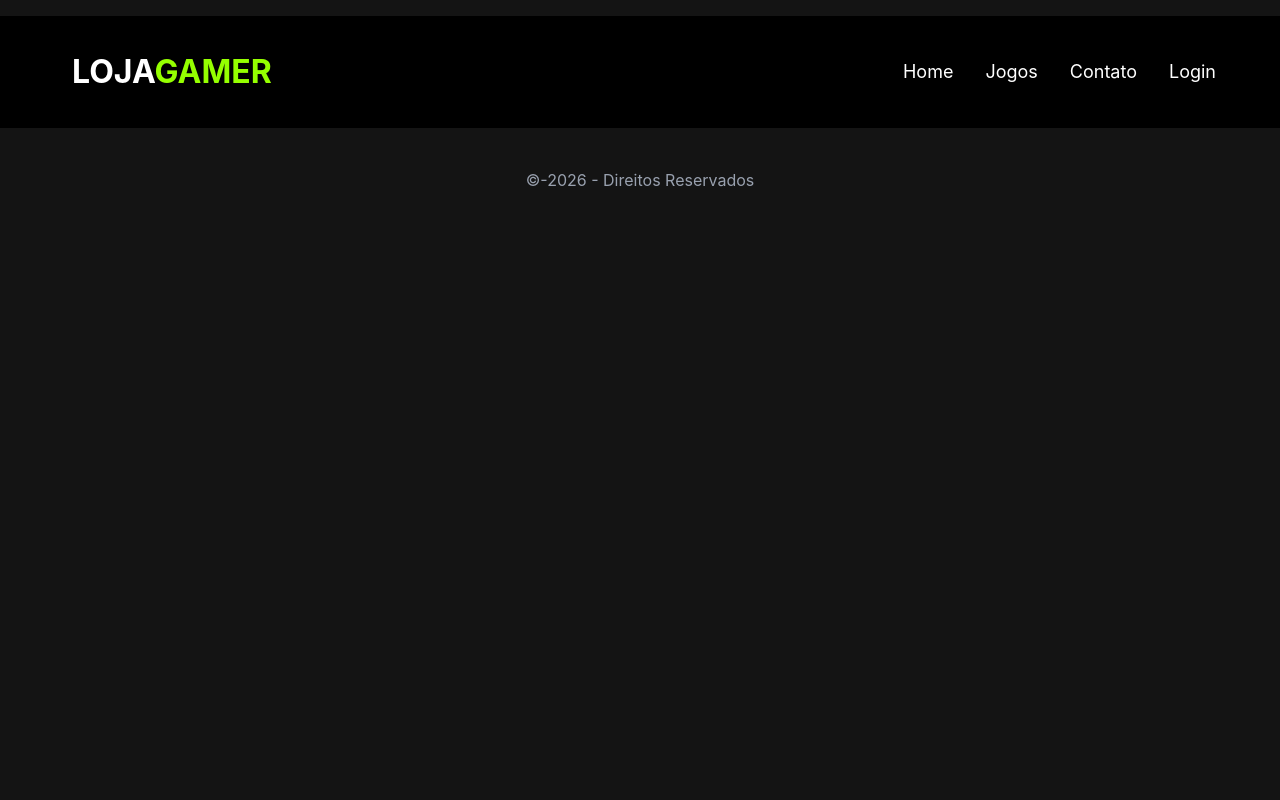
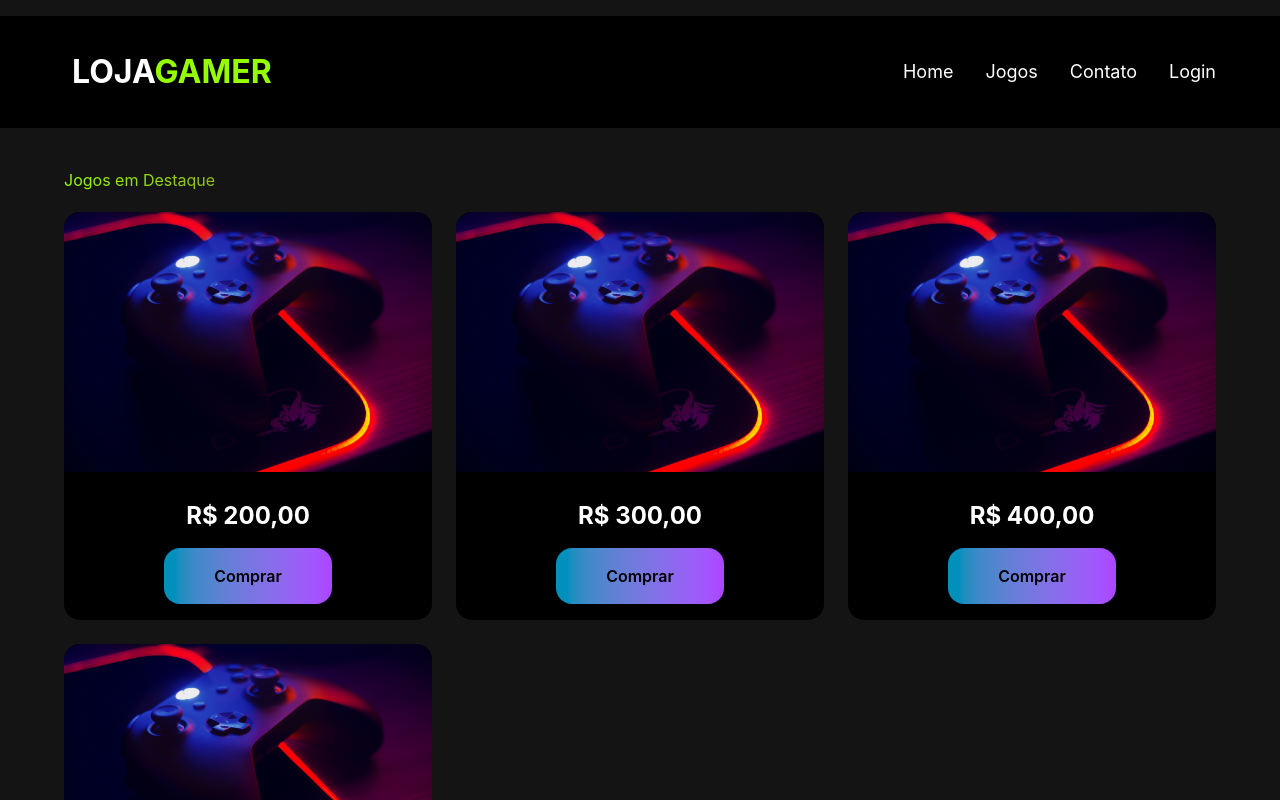
Before and after one commit to diego-caio/LojaGamer, a React (Vite) app: page / in a window 1280 px wide. Shown: the top 800 px of the page. Built offline with nearby package versions, Linux system fonts and the light colour scheme.

Commit message:
feat: Codificando e estilizando jogos,contato e GamerCard

```diff
--- a/src/components/GameCard.jsx
+++ b/src/components/GameCard.jsx
@@ -1,14 +1,15 @@
+
 // Destruct
-const GameCard = ({titulo,preco,imagem}) => {
+const GameCard = ({ titulo, preco, imagem }) => {
   return (
-    <div className="bg-black rounded-2x1 overflow-hidden transition-all duration-300 hover:-translate-y-2 hover:border-4 hover:border-[#95ff00]">
-      <img src={imagem} alt={titulo} className="w-full h-[260px] object-cover"/>
+    <div className="bg-black rounded-2xl overflow-hidden transition-all duration-300 hover:-translate-y-2 hover:border-4 hover:border-[#95ff00]">
+
+      <img src={imagem} alt={titulo} className="w-full h-[260px] object-cover" />
 
       <article className="p-4 text-center">
-        <h2 className="text-2xl text-[#95ff00] uppercase mb-3 font-bold">{titulo}</h2>
-        <p className="text-white text-2x1 font-bold mb-4">{preco}</p>
-        <button className="bg-gradient-to-r from-cyan-600 to-purple-500 w-[50%] py-4 px-4 rounded-2x1 border-none cursor-pointer
-        font-semibold transition-all duration-300 hover:scale-105">Comprar</button>
+        <h2 className="text-xl text-[#95ff00] uppercase mb-3 font-bold"></h2>
+        <p className=" text-white text-2xl font-bold mb-4">{preco}</p>
+        <button className="bg-gradient-to-r from-cyan-600 to-purple-500 w-[50%] py-4 px-4 rounded-2xl border-none cursor-pointer font-semibold transition-all duration-300 hover:scale-105">Comprar</button>
       </article>
     </div>
   )
--- a/src/css/estilo.css
+++ b/src/css/estilo.css
@@ -11,3 +11,14 @@
         text-shadow: 0 0 10px #32f332, 0 0 20px #a8dfe1;
     }
 }
+
+.titulo {
+    background-image: linear-gradient(to right, #95ff00, purple, #95ff00);
+    margin-bottom: 20px;
+    -webkit-text-fill-color: transparent;
+    background-clip: text;
+}
+
+.titulo:hover{
+    animation: acender 0.5s forwards;
+}
--- a/src/pages/Contato.jsx
+++ b/src/pages/Contato.jsx
@@ -2,9 +2,26 @@
 
 const Contato = () => {
   return (
-    <>
+    <main className="grow flex items-center justify-center px-4">
+      <div className="bg-black p-8 sm:p-10 rounded-[20px] w-full max-w-md shadow-2xl border-2 border-[#95ff00]">
 
-    </>
+        <h2 className="text-2xl sm:text-3xl font-extrabold text-[#95ff00] text-center mb-6 uppercase tracking-wider">
+          Fale Conosco
+        </h2>
+
+        <p className="text-gray-300 text-center mb-6">
+          Entre em contato conosco através do e-mail:
+        </p>
+
+        <a
+          href="mailto:suporte@lojagamer.com"
+          className="block text-center text-[#95ff00] font-semibold hover:underline transition-all"
+        >
+          suporte@lojagamer.com
+        </a>
+
+      </div>
+    </main>
   )
 }
 
--- a/src/pages/Home.jsx
+++ b/src/pages/Home.jsx
@@ -1,10 +1,29 @@
-
+import GameCard from '../components/GameCard'
+import ImagemJogo from '../assets/imagem.png'
 
 const Home = () => {
+
+  const jogos =[
+    {id:1,titulo:"Jogo 1", preco: "R$ 200,00", imagem:ImagemJogo},
+    {id:2,titulo:"Jogo 2", preco: "R$ 300,00", imagem:ImagemJogo},
+    {id:3,titulo:"Jogo 3", preco: "R$ 400,00", imagem:ImagemJogo},
+    {id:4,titulo:"Jogo 4", preco: "R$ 500,00", imagem:ImagemJogo},
+  ]
   return (
-    <>
+    <main className='px-[5%] mt-10 mb-16 grow'>
+      <h2 className='titulo text-3x1'>Jogos em Destaque</h2>
 
-    </>
+      <section className='grid grid-cols-[repeat(auto-fit,minmax(280px,1fr))] gap-6'>
+        {jogos.map((jogo)=>(
+          <GameCard
+          key={jogo.id}
+          titulo={jogo.titulo}
+          preco={jogo.preco}
+          imagem={jogo.imagem}
+          />
+        ))}
+      </section>
+    </main>
   )
 }
 
--- a/src/pages/Jogos.jsx
+++ b/src/pages/Jogos.jsx
@@ -2,9 +2,10 @@
 
 const Jogos = () => {
   return (
-    <>
-
-    </>
+    <main className= "px-[5%] my-8 grow" >
+      <h2 className="text-3xl font-bold mb-4 text-[#95ff00]">Catálogo de Jogos</h2>
+      <p className="text-gray-300">Aqui você encontrará todos os jogos disponíveis na nossa loja gamer.</p>
+    </main >
   )
 }
 
--- a/src/pages/Login.jsx
+++ b/src/pages/Login.jsx
@@ -1,10 +1,71 @@
-
+import { useState } from "react"
+import { useNavigate, Link } from "react-router-dom"
 
 const Login = () => {
+
+  //Hook- useState- manipula o estado da váriavel
+  const [email, setEmail] = useState("");
+  const [senha, setSenha] = useState("");
+  //Hook- useNavigate- Navega entre os componentes
+  const navigate = useNavigate();
+
+  //função de login
+  const Login = (e) => {
+    //Previne que a página regarregue
+    e.preventDefault();
+    alert(`Bem-Vindo(a),${email}`);
+    //Direciona para página Home
+    navigate("/");
+  }
+
   return (
-    <>
+    <main className="grow flex items-center justify-center px-4 mt-20 login" >
+      <div className="bg-black p-8 sm:p-10 rounded-[20px] w-full max-w-md shadow-2xl border-2 border-[#95ff00]">
 
-    </>
+        {/* Título com o mesmo estilo neon do site */}
+        <h2 className="text-2xl sm:text-3xl font-extrabold text-[#95ff00] text-center mb-8 uppercase tracking-wider">
+          Login Gamer
+        </h2>
+
+        <form onSubmit={Login} className="flex flex-col gap-5">
+          <div>
+            <label className="block text-white mb-2 text-sm font-semibold tracking-wide">E-mail</label>
+            <input
+              type="email"
+              required
+              value={email}
+              onChange={(e) => setEmail(e.target.value)}
+              placeholder="seu@email.com"
+              className="w-full p-3.5 rounded-xl bg-[#1a1a1a] text-white border border-gray-700 focus:border-[#95ff00] focus:ring-1 focus:ring-[#95ff00] outline-none transition-all placeholder:text-gray-500"
+            />
+          </div>
+
+          <div>
+            <label className="block text-white mb-2 text-sm font-semibold tracking-wide">Senha</label>
+            <input
+              type="password"
+              required
+              value={senha}
+              onChange={(e) => setSenha(e.target.value)}
+              placeholder="••••••••"
+              className="w-full p-3.5 rounded-xl bg-[#1a1a1a] text-white border border-gray-700 focus:border-[#95ff00] focus:ring-1 focus:ring-[#95ff00] outline-none transition-all placeholder:text-gray-500"
+            />
+          </div>
+
+          {/* Botão com o mesmo gradiente e efeito dos cards */}
+          <button
+            type="submit"
+            className=" border-4 border-green-300 t-2 w-full py-3.5 rounded-[20px] text-white text-lg transition-all duration-300 hover:opacity-90 hover:scale-105 hover:text-white cursor-pointer shadow-lg"
+          >
+            Entrar
+          </button>
+        </form>
+
+        <p className="text-center text-gray-400 mt-6 text-sm">
+          Ainda não tem conta? <Link to="/contato" className="text-[#95ff00] hover:underline font-medium">Fale conosco</Link>
+        </p>
+      </div>
+    </main>
   )
 }
 
```
Also changed, not shown: src/assets/imagem.png (added).
